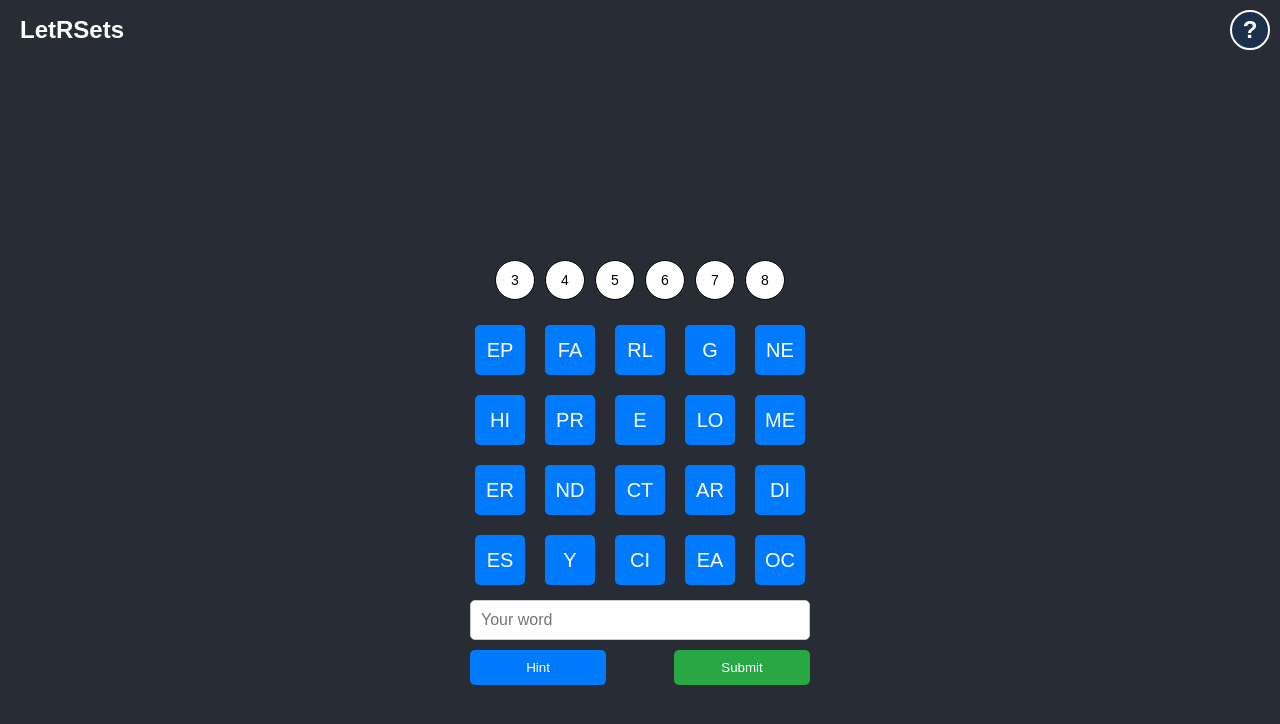
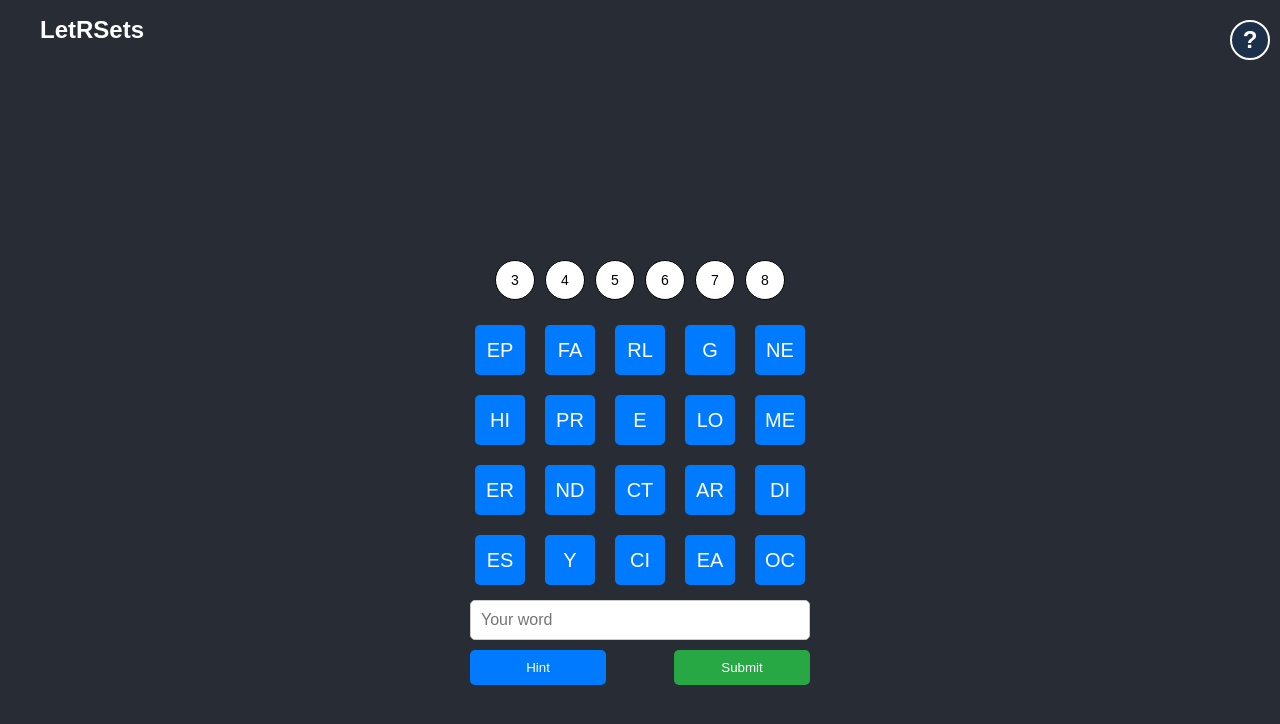
Before and after one commit to robertsbaer/letrsets, a React (Create React App) app: page / in a window 1280 px wide. Shown: the top 724 px of the page. Built offline with nearby package versions, Linux system fonts and the light colour scheme.

Commit message:
css and stuff

```diff
--- a/public/index.html
+++ b/public/index.html
@@ -2,14 +2,14 @@
 <html lang="en">
   <head>
     <meta charset="utf-8" />
-    <link rel="icon" href="%PUBLIC_URL%/favicon.ico" />
+    <link rel="icon" href="%PUBLIC_URL%/letrsets.webp" />
     <meta name="viewport" content="width=device-width, initial-scale=1" />
     <meta name="theme-color" content="#000000" />
     <meta
       name="description"
       content="Web site created using create-react-app"
     />
-    <link rel="apple-touch-icon" href="%PUBLIC_URL%/logo192.png" />
+    <link rel="apple-touch-icon" href="%PUBLIC_URL%/letrsets.webp" />
     <!--
       manifest.json provides metadata used when your web app is installed on a
       user's mobile device or desktop. See https://developers.google.com/web/fundamentals/web-app-manifest/
--- a/src/NavBar.css
+++ b/src/NavBar.css
@@ -1,3 +1,4 @@
+/* Base styles */
 .NavBar {
   display: flex;
   position: relative;
@@ -11,33 +12,31 @@
 
 .instruction-button {
   position: absolute;
-  top: 10;
+  top: 10px; /* Added 'px' to ensure the value is correctly interpreted */
   right: 0;
   margin-right: 10px;
-  font-size: 24px; /* Adjust the size of the question mark */
-  font-weight: bold; /* Make the question mark bold */
-  line-height: 40px; /* This helps center the text vertically */
-  width: 40px; /* Circle width */
-  height: 40px; /* Circle height, ensure it's the same as width for a perfect circle */
-  border-radius: 50%; /* Make the border a circle */
-  border: 2px solid #ffffff; /* Circle border color */
-  text-align: center; /* Center the question mark horizontally */
-  display: inline-flex; /* Use inline-flex for better centering */
-  justify-content: center; /* Center content horizontally */
-  align-items: center; /* Center content vertically */
+  font-size: 24px;
+  font-weight: bold;
+  line-height: 40px;
+  width: 40px;
+  height: 40px;
+  border-radius: 50%;
+  border: 2px solid #ffffff;
+  text-align: center;
+  display: inline-flex;
+  justify-content: center;
+  align-items: center;
   cursor: pointer;
   background-color: rgb(28, 48, 73);
-  color: #ffffff; /* Color of the question mark */
-  padding: 0; /* Adjust or remove padding */
-  box-sizing: border-box; /* Include padding and border in the element's total dimensions */
+  color: #ffffff;
+  padding: 0;
+  box-sizing: border-box;
 }
 
 .emphasize {
-  font-weight: bold; /* Makes the text bold */
-  color: #ff0000; /* Changes the color to red */
-  font-weight: bolder;
+  font-weight: bold; /* 'font-weight: bolder;' was removed as it is redundant */
+  color: #ff0000;
 }
-
 
 .game-title {
   color: white;
@@ -59,29 +58,66 @@
   border-radius: 10px;
 }
 
+/* Mobile styles */
 @media (max-width: 600px) {
   .NavBar {
-    height: auto;
-  }
-  .modal {
-    position: fixed;
-    top: 50%;
-    left: 50%;
-    transform: translate(-50%, -50%);
-    background-color: rgb(28, 48, 73);
-    padding: 20px;
-    z-index: 1000;
-    width: 80vw;
-    border: 10px solid #ff8c00;
-    border-radius: 10px;
-    font-size: 20px;
-    line-height: 1.1;
-  }
-  p {
-    font-size: 14px;
-  }
-  h3 {
-    font-size: 18px;
+    flex-direction: column; /* Stack items vertically on smaller screens */
+    padding: 10px 20px; /* Adjust padding for better spacing on mobile */
   }
 
+  .modal {
+    width: 90vw;
+    padding: 10px; /* Adjusted for consistent padding on all sides */
+    font-size: 18px; /* Slightly reduced for better readability on small screens */
+  }
+
+  p, h3 {
+    font-size: 0.875rem; /* Keep as is for smaller screens */
+  }
 }
+
+/* Desktop and larger devices */
+@media (min-width: 601px) {
+  .NavBar {
+    padding: 0 40px; /* Increase padding for larger screens */
+  }
+
+  .instruction-button {
+    top: 20px; /* Adjust position for better alignment */
+  }
+
+  .modal {
+    width: 50vw; /* Adjust modal width for larger screens */
+    max-width: 600px; /* Increased max width for larger screens */
+    padding: 30px; /* Increase padding for a more spacious layout */
+    font-size: 22px; /* Increase font size for better readability */
+  }
+
+  p, h3 {
+    font-size: 1rem; /* Adjust font size for larger screens */
+  }
+}
+
+/* Adjustments for very small screens like iPhone SE and iPhone 5 */
+@media (max-width: 320px) {
+  .modal {
+    width: 90vw; /* Use a higher percentage of the viewport width */
+    max-width: 288px; /* Adjust max-width to fit small screens */
+    padding: 10px; /* Reduce padding to save space */
+    font-size: 16px; /* Reduce font size for better fit */
+    overflow-y: auto; /* Enable vertical scrolling if content overflows */
+  }
+
+  .modal p, .modal h3 {
+    font-size: 0.75rem; /* Smaller text for modal content */
+  }
+
+  /* Further adjust the instruction button if needed */
+  .instruction-button {
+    top: 5px; /* Adjust the position to ensure it doesn't overlap with modal content */
+    right: 5px; /* Adjust for consistency */
+    width: 35px; /* Slightly reduce size for better fit */
+    height: 35px; /* Maintain aspect ratio */
+    font-size: 20px; /* Adjust font size to match button size */
+  }
+}
```
Also changed, not shown: public/letrsets.webp (added).
